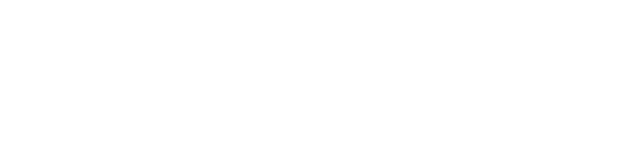
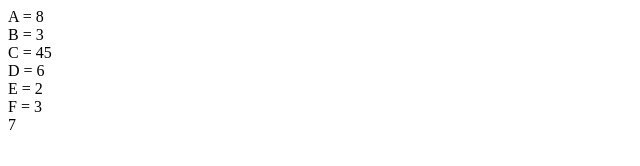
Before and after one commit to zmixtv1/JavaScript, a plain HTML site: page aula 7/ex001.html in a window 1280 px wide. Shown: the whole page, without its empty margins (0-640 px from the left). Drawn offline with Linux system fonts and the light colour scheme.

Commit message:
Update ex001.html

```diff
--- a/aula 7/ex001.html
+++ b/aula 7/ex001.html
@@ -14,7 +14,10 @@
         var d = 10 - a / 2
         var e = 6 * 2 / d
         var f = b % e + 4 / e
-        print(a,b,c,d,e,f)
+        document.write(`A = ${a}<br> B = ${b}<br> C = ${c}<br> D = ${d}<br> E = ${e}<br> F = ${f}<br>`)
+        var n = 3
+        n = n+4
+        document.write(n)
     </script>
 
 </body>
```
